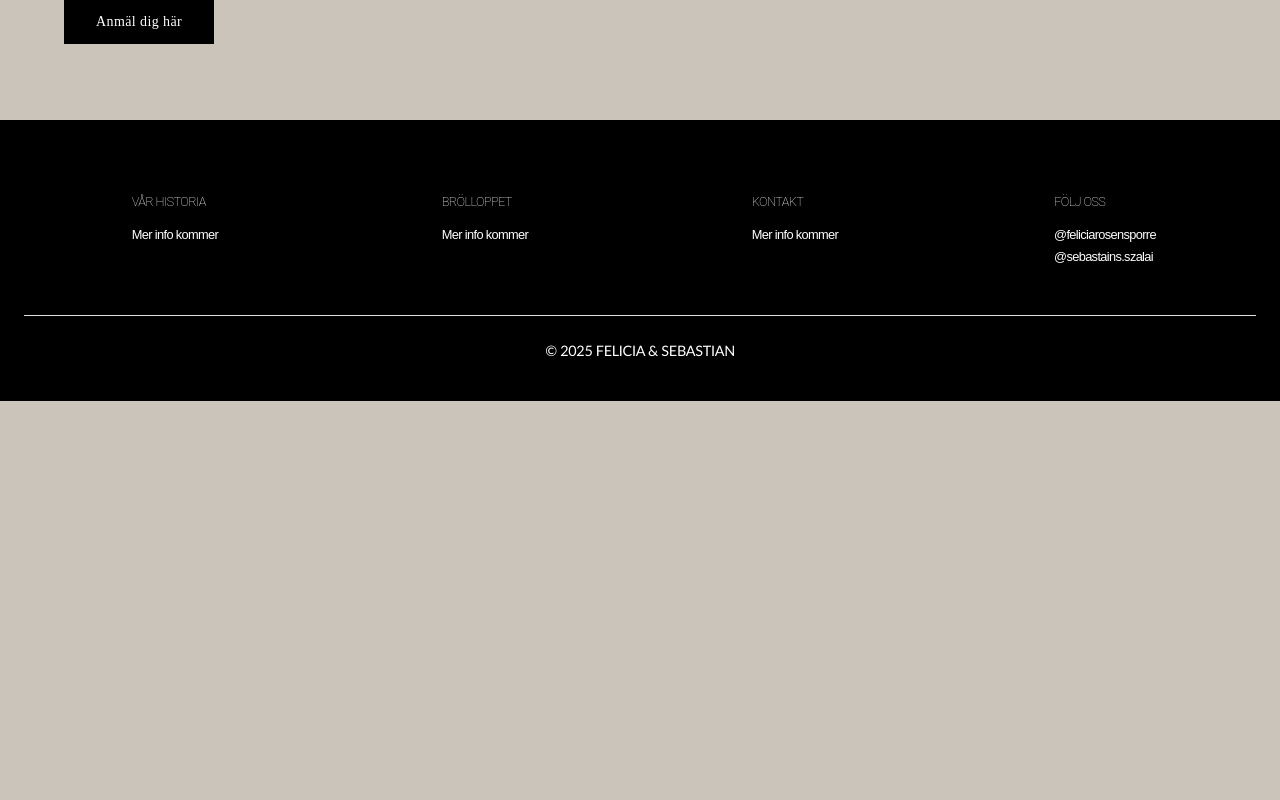
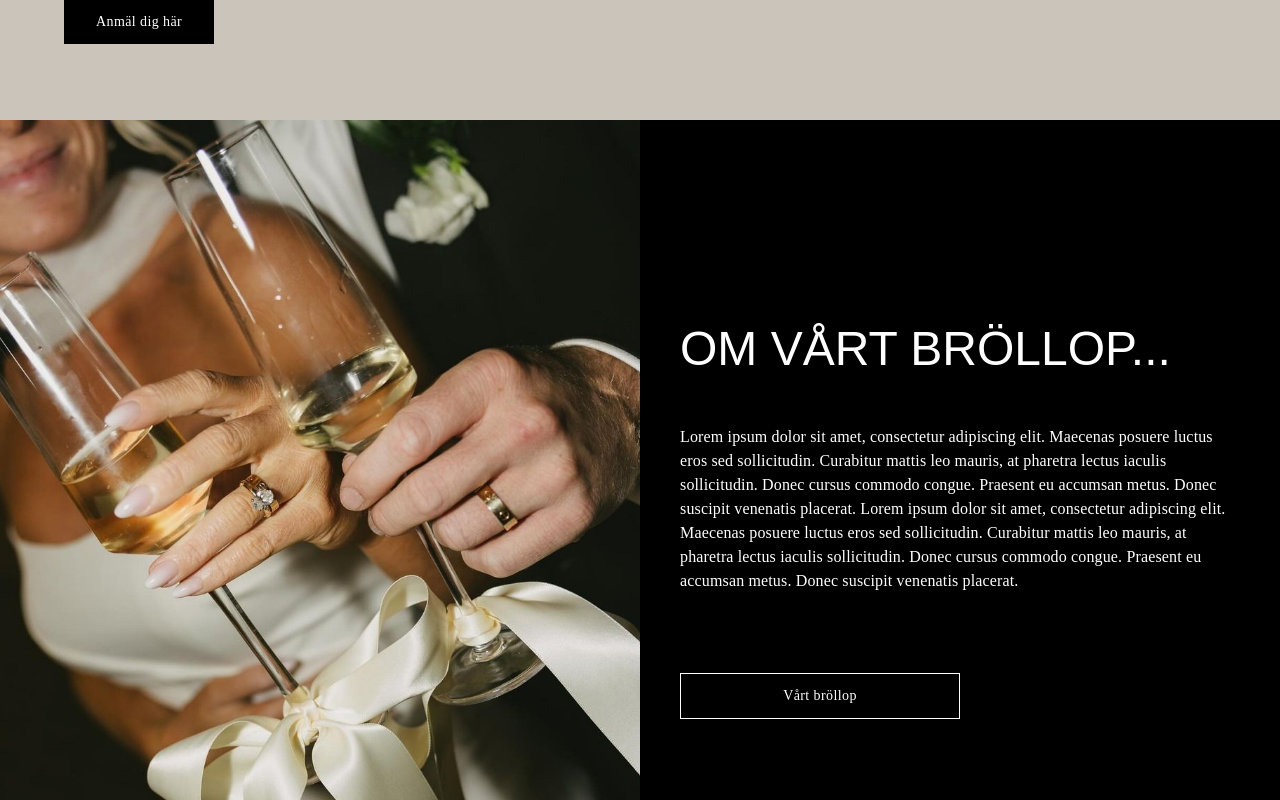
Before and after one commit to danibystrom/The-big-day, a Next.js app in the folder my-app/: page /our-story in a window 1280 px wide. Shown: the part 1320-2120 px from the top of the page. Before the commit the page ends 1721 px from the top, so only its background shows below. Built offline with nearby package versions, Linux system fonts and the light colour scheme; a web font is replaced by a local one.

Commit message:
Add splitsection

```diff
--- a/my-app/src/app/(site)/our-story/page.tsx
+++ b/my-app/src/app/(site)/our-story/page.tsx
@@ -1,4 +1,5 @@
 'use client';
+import SplitSectionLeft from "@/app/components/SplitSectionLeft";
 import { Box, Button, Typography } from "@mui/material";
 
 export default function OurStorySection() {
@@ -64,6 +65,7 @@ export default function OurStorySection() {
                     </Typography>
 
                     <Typography
+                        variant="body1"
                         sx={{
                             fontFamily: '"Antic Didone", serif',
                             color: "#1a1a1a",
@@ -117,6 +119,8 @@ export default function OurStorySection() {
                     </Button>
                 </Box>
             </Box>
+            <SplitSectionLeft title="OM VÅRT BRÖLLOP..." text="Lorem ipsum dolor sit amet, consectetur adipiscing elit. Maecenas posuere luctus eros sed sollicitudin. Curabitur mattis leo mauris, at pharetra lectus iaculis sollicitudin. Donec cursus commodo congue. Praesent eu accumsan metus. Donec suscipit venenatis placerat. Lorem ipsum dolor sit amet, consectetur adipiscing elit. Maecenas posuere luctus eros sed sollicitudin. Curabitur mattis leo mauris, at pharetra lectus iaculis sollicitudin. Donec cursus commodo congue. Praesent eu accumsan metus. Donec suscipit venenatis placerat." imageSrc="/cheers.jpeg" buttonText="Vårt bröllop" buttonHref="/our-story" />
         </Box>
+
     );
 }
--- a/my-app/src/app/components/SplitSectionLeft.tsx
+++ b/my-app/src/app/components/SplitSectionLeft.tsx
@@ -5,6 +5,7 @@ import Link from "next/link";
 interface SectionProps {
     title: string;
     text: string;
+    text2?: string;
     imageSrc: string;
     imageAlt?: string;
     buttonText: string;
@@ -12,9 +13,10 @@ interface SectionProps {
 }
 
 /* This component displays a split section with the image on the left and text on the right. */
-export default function SplitSectionRight({
+export default function SplitSectionLeft({
     title,
     text,
+    text2,
     imageSrc,
     imageAlt,
     buttonText,
@@ -64,17 +66,20 @@ export default function SplitSectionRight({
                     <Typography variant="h3" sx={{ fontFamily: '"Italiana", sans-serif', marginBottom: 6, fontWeight: 400 }}>
                         {title}
                     </Typography>
+                    <Typography variant="body1" sx={{ fontFamily: '"Antic Didone", serif', marginBottom: 2 }}>
+                        {text}
+                    </Typography>
                     <Typography variant="body1" sx={{ fontFamily: '"Antic Didone", serif', marginBottom: 8 }}>
-                        {text}
+                        {text2}
                     </Typography>
                     <Button
                         component={Link}
                         href={buttonHref}
-                        variant="contained"
+                        variant="outlined"
                         disableRipple
                         sx={{
-                            backgroundColor: "#cbc4ba",
-                            border: "1px solid #000",
+                            // backgroundColor: "#cbc4ba",
+                            border: "1px solid #fff",
                             color: "#fff",
                             padding: "10px 20px",
                             borderRadius: 0,
```
Also changed, not shown: my-app/public/cheers.jpeg (added).
